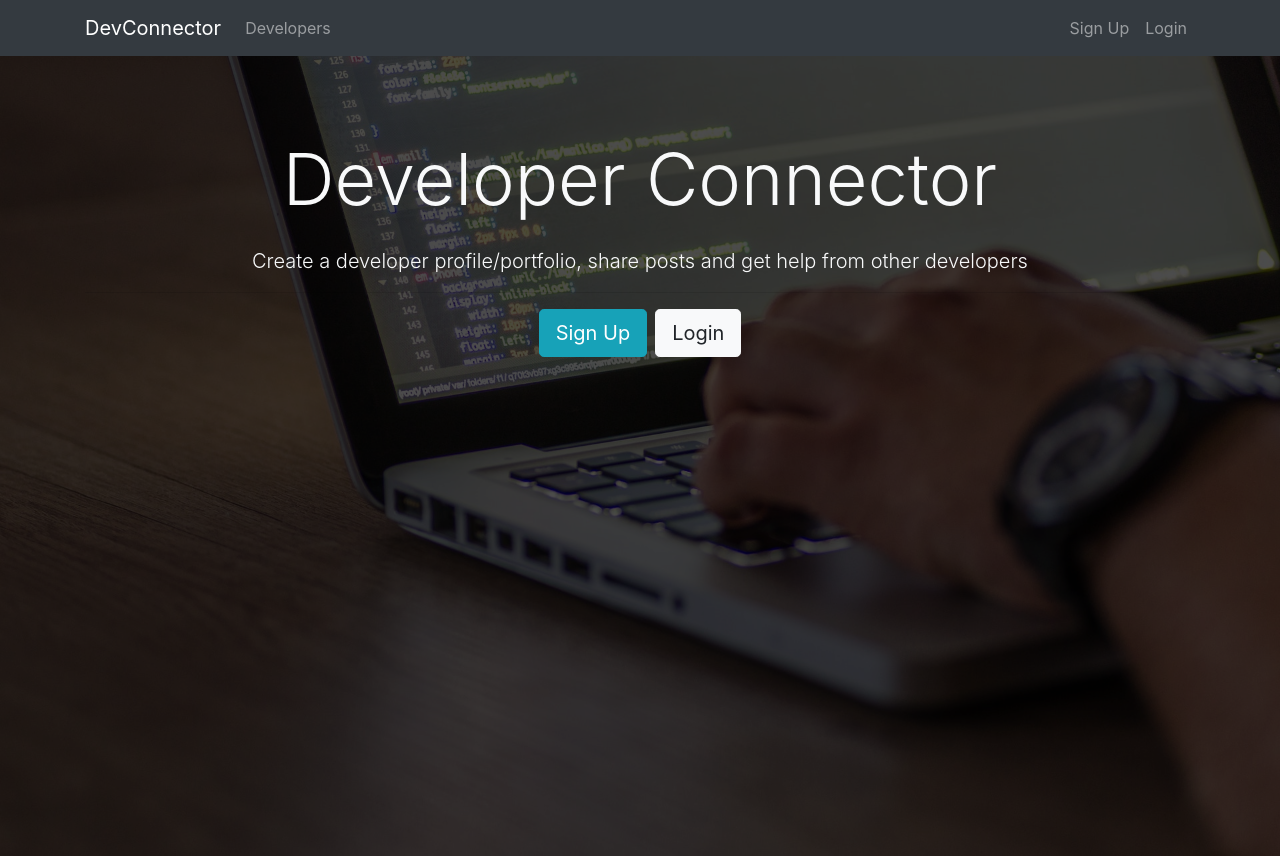
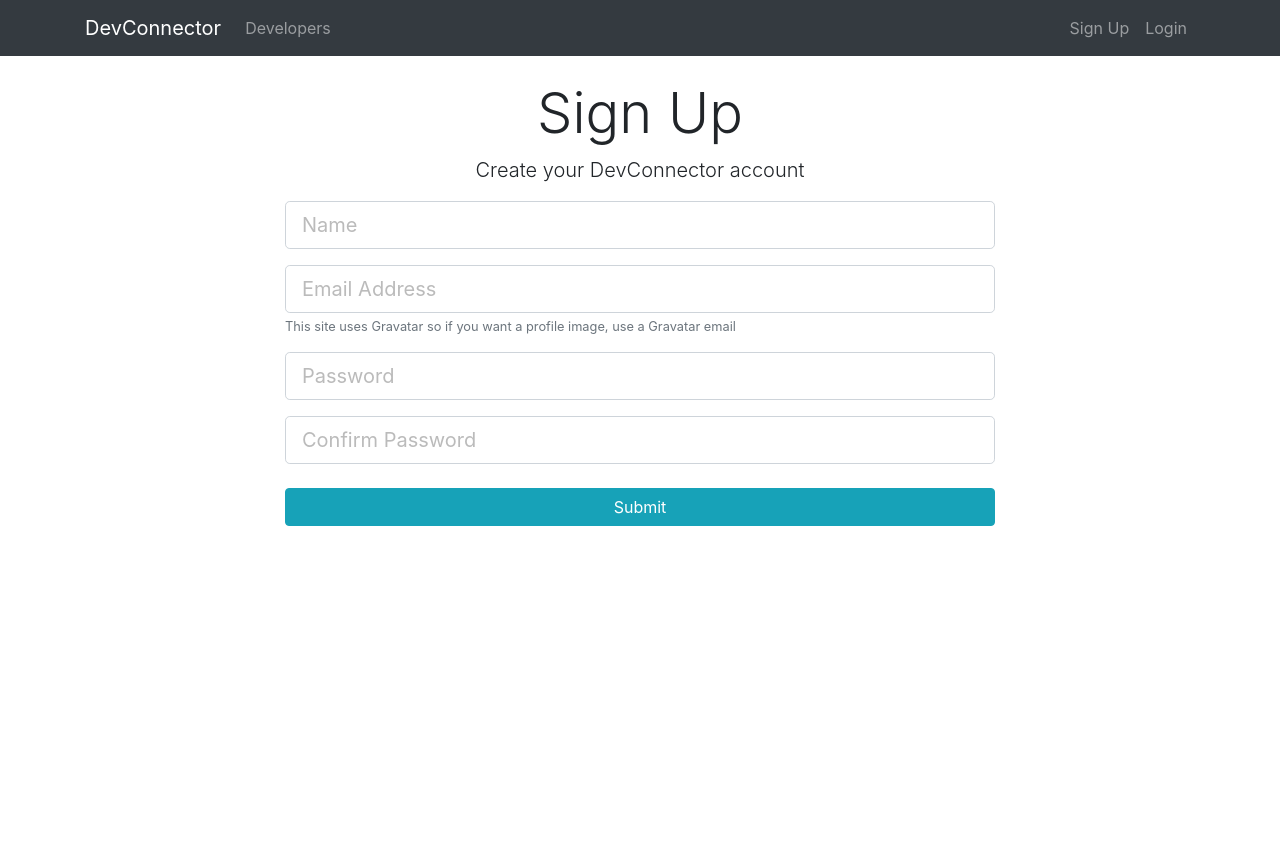
Before and after one commit to wahyualfarisi/connector-developer, a React (Create React App) app in the folder client/: page /register in a window 1280 px wide. After the commit the page ends 800 px from the top, so only its background shows below. Built offline with nearby package versions, Linux system fonts and the light colour scheme.

Commit message:
install axios , completed from login and register

```diff
--- a/client/package.json
+++ b/client/package.json
@@ -3,8 +3,10 @@
   "version": "0.1.0",
   "private": true,
   "dependencies": {
+    "axios": "^0.18.0",
     "react": "^16.8.6",
     "react-dom": "^16.8.6",
+    "react-router-dom": "^5.0.0",
     "react-scripts": "3.0.0"
   },
   "scripts": {
--- a/client/src/App.js
+++ b/client/src/App.js
@@ -1,14 +1,23 @@
 import React from 'react';
+import {BrowserRouter as Router , Route} from 'react-router-dom';
 import './App.css';
 import Navbar from './components/layout/Navbar';
 import Landing from './components/layout/Landing';
+import Register from './components/auth/Register';
+import Login from './components/auth/Login';
 
 function App() {
   return (
-    <div className="App">
-      <Navbar />
-      <Landing />
-    </div>
+    <Router>
+      <div className="App">
+        <Navbar />
+        <Route exact={true} path="/" component={ Landing } title={'HEllo'} />
+          <div className="container" >
+            <Route exact path="/register" component={ Register }  />
+            <Route exact path="/login" component={ Login } />
+          </div>
+      </div>
+    </Router>
   );
 }
 
--- /dev/null
+++ b/client/src/components/auth/Login.js
@@ -0,0 +1,76 @@
+import React, { Component } from "react";
+
+class Login extends Component {
+  constructor() {
+    super();
+    this.state = {
+        email: '',
+        password: '',
+        errors: {}
+    }
+
+  }
+
+  componentDidMount() {
+    document.all[9].textContent = "Login | DevConnector";
+  }
+
+  onChange = (e) => {
+      this.setState({
+          [e.target.name]: e.target.value
+      })
+  }
+
+  onSubmit = (e) => {
+      e.preventDefault();
+
+      const newUser = {
+          email: this.state.email,
+          password: this.state.password
+      }
+
+      console.log(newUser)
+  }
+
+  render() {
+    return (
+      <div className="login">
+        <div className="container">
+          <div className="row">
+            <div className="col-md-8 m-auto">
+              <h1 className="display-4 text-center">Log In</h1>
+              <p className="lead text-center">
+                Sign in to your DevConnector account
+              </p>
+              <form onSubmit={this.onSubmit}>
+                <div className="form-group">
+                  <input
+                    type="email"
+                    className="form-control form-control-lg"
+                    placeholder="Email Address"
+                    name="email"
+                    value={this.state.email}
+                    onChange={this.onChange}
+                  />
+                </div>
+                <div className="form-group">
+                  <input
+                    type="password"
+                    className="form-control form-control-lg"
+                    placeholder="Password"
+                    name="password"
+                    value={this.state.password}
+                    onChange={this.onChange}
+                  />
+                </div>
+                <input type="submit" className="btn btn-info btn-block mt-4" />
+              </form>
+            </div>
+          </div>
+        </div>
+      </div>
+    );
+  }
+}
+
+export default Login;
--- /dev/null
+++ b/client/src/components/auth/Register.js
@@ -0,0 +1,110 @@
+import React, { Component } from "react";
+import axios from 'axios';
+
+class Register extends Component {
+
+    constructor(){
+        super();
+        this.state = {
+            name: '',
+            email: '',
+            password: '',
+            password2: '',
+            errors: {}
+        }
+        this.changeValue = this.changeValue.bind(this);
+        this.onSubmit    = this.onSubmit.bind(this);
+    }
+
+  componentDidMount() {
+    document.all[9].textContent = "Register | DevConnector";
+  }
+
+  changeValue(e){
+      this.setState({
+         [e.target.name]: e.target.value
+      })
+  }
+
+  onSubmit(e){
+    e.preventDefault();
+
+    const newUSer = {
+        name: this.state.name,
+        email: this.state.email,
+        password: this.state.password,
+        password2: this.state.password2
+    }
+
+    axios.post('/api/users/register', newUSer)
+        .then(res => console.log(res.data))
+        .catch(err => console.log(err.response.data));
+
+
+
+  }
+
+  render() {
+    return (
+      <div className="register">
+        <div className="container">
+          <div className="row">
+            <div className="col-md-8 m-auto">
+              <h1 className="display-4 text-center">Sign Up</h1>
+              <p className="lead text-center">Create your DevConnector account</p>
+              <form onSubmit={this.onSubmit}>
+                <div className="form-group">
+                  <input
+                    type="text"
+                    className="form-control form-control-lg"
+                    placeholder="Name"
+                    name="name"
+                    value={this.state.value}
+                    onChange={this.changeValue}
+
+                  />
+                </div>
+                <div className="form-group">
+                  <input
+                    type="email"
+                    className="form-control form-control-lg"
+                    placeholder="Email Address"
+                    name="email"
+                    value={this.state.email}
+                    onChange={this.changeValue}
+                  />
+                  <small className="form-text text-muted">
+                    This site uses Gravatar so if you want a profile image, use
+                    a Gravatar email
+                  </small>
+                </div>
+                <div className="form-group">
+                  <input
+                    type="password"
+                    className="form-control form-control-lg"
+                    placeholder="Password"
+                    name="password"
+                    value={this.state.password}
+                    onChange={this.changeValue}
+                  />
+                </div>
+                <div className="form-group">
+                  <input
+                    type="password"
+                    className="form-control form-control-lg"
+                    placeholder="Confirm Password"
+                    name="password2"
+                    value={this.state.password2}
+                    onChange={this.changeValue}
+                  />
+                </div>
+                <input type="submit" className="btn btn-info btn-block mt-4" />
+              </form>
+            </div>
+          </div>
+        </div>
+      </div>
+    );
+  }
+}
+export default Register;
--- a/client/src/components/layout/Landing.js
+++ b/client/src/components/layout/Landing.js
@@ -1,7 +1,19 @@
-import React, { Component } from 'react'
+import React, { Component } from 'react';
+import {Link} from 'react-router-dom';
 
 class Landing extends Component {
+  constructor(props){
+    super()
+  }
+
+  componentDidMount() {
+    document.all[9].textContent = 'DevConnector';
+  }
+
+
+
   render() {
+
     return (
         <div className="landing">
         <div className="dark-overlay landing-inner text-light">
@@ -12,8 +24,8 @@
                 </h1>
                 <p className="lead"> Create a developer profile/portfolio, share posts and get help from other developers</p>
                 <hr />
-                <a href="register.html" className="btn btn-lg btn-info mr-2">Sign Up</a>
-                <a href="login.html" className="btn btn-lg btn-light">Login</a>
+                <Link to="/register" className="btn btn-lg btn-info mr-2">Sign Up</Link>
+                <Link to="/login" className="btn btn-lg btn-light">Login</Link>
               </div>
             </div>
           </div>
--- a/client/src/components/layout/Navbar.js
+++ b/client/src/components/layout/Navbar.js
@@ -1,11 +1,18 @@
-import React, { Component } from 'react'
+import React, { Component } from 'react';
+import { Link } from 'react-router-dom';
 
 class Navbar extends Component {
+
+  componentDidMount() {
+    document.all[9].textContent = 'DevConnector';
+  }
+
+
   render() {
     return (
         <nav className="navbar navbar-expand-sm navbar-dark bg-dark mb-4">
         <div className="container">
-          <a className="navbar-brand" href="landing.html">DevConnector</a>
+          <Link className="navbar-brand" to="/">DevConnector</Link>
           <button className="navbar-toggler" type="button" data-toggle="collapse" data-target="#mobile-nav">
             <span className="navbar-toggler-icon"></span>
           </button>
@@ -13,17 +20,17 @@
           <div className="collapse navbar-collapse" id="mobile-nav">
             <ul className="navbar-nav mr-auto">
               <li className="nav-item">
-                <a className="nav-link" href="profiles.html"> Developers
-                </a>
+                <Link className="nav-link" to="/profiles"> Developers
+                </Link>
               </li>
             </ul>
 
             <ul className="navbar-nav ml-auto">
               <li className="nav-item">
-                <a className="nav-link" href="register.html">Sign Up</a>
+                <Link className="nav-link" to="/register">Sign Up</Link>
               </li>
               <li className="nav-item">
-                <a className="nav-link" href="login.html">Login</a>
+                <Link className="nav-link" to="/login">Login</Link>
               </li>
             </ul>
           </div>
```
